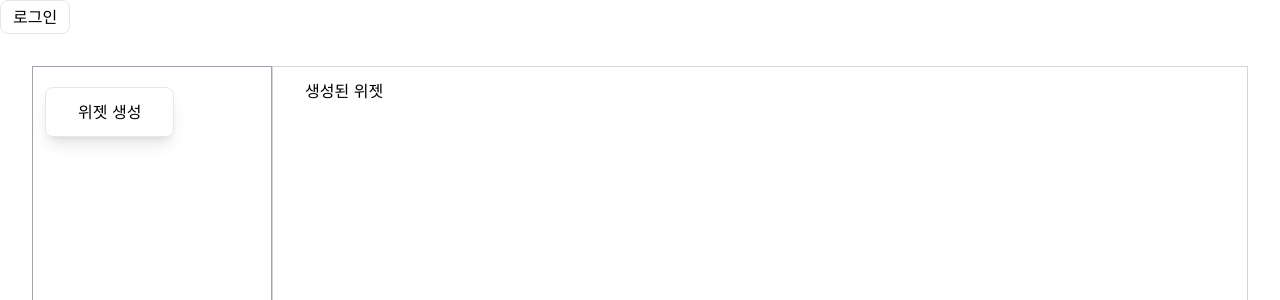
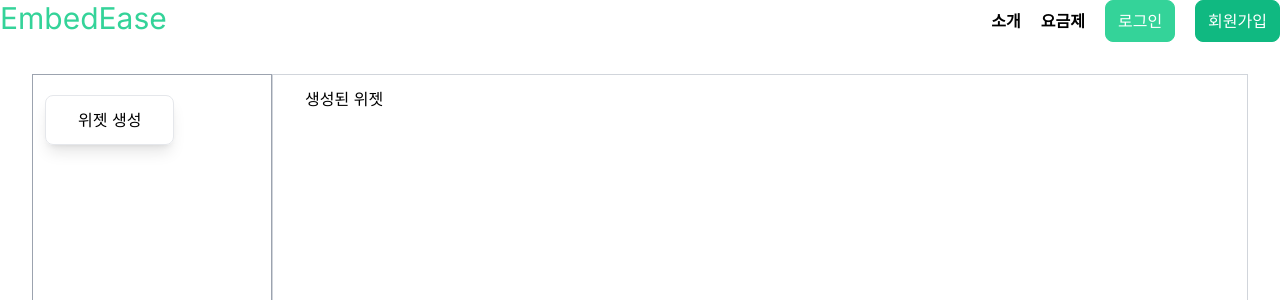
Before and after one commit to Seongseokwon/notion-widget, a Next.js app: page /widget in a window 1280 px wide. Shown: the top 300 px of the page. Built offline with nearby package versions, Linux system fonts and the light colour scheme; no server answers.

Commit message:
헤더 수정

```diff
--- a/src/components/Header.tsx
+++ b/src/components/Header.tsx
@@ -1,5 +1,6 @@
 import { customAxios } from "@/libs/axios";
 import { useAuthStore } from "@/store/authStore";
+import Link from "next/link";
 import { useRouter } from "next/navigation";
 
 interface HeaderProps {}
@@ -7,9 +8,13 @@ interface HeaderProps {}
 const Header = ({}: HeaderProps) => {
   const router = useRouter();
   const { user, initUser } = useAuthStore();
-  console.log(user);
+
   const handleLogin = () => {
     router.push("/auth/login");
+  };
+
+  const handleRegister = () => {
+    router.push("/auth/register");
   };
   const handleLogout = async () => {
     await customAxios.getInstance().get("/auth/logout");
@@ -19,26 +24,81 @@ const Header = ({}: HeaderProps) => {
     router.push("/");
   };
   return (
-    <header>
-      <div>
+    <header className="flex">
+      <section className="flex-initial w-48">
+        <h2
+          className="
+        text-3xl
+        text-emerald-400
+        cursor-pointer
+        "
+          role="presentation"
+        >
+          <Link href="/">EmbedEase</Link>
+        </h2>
+      </section>
+      <section className="flex-1 flex justify-end items-center gap-5">
+        <Link className="font-semibold" href="#">
+          소개
+        </Link>
+        <Link className="font-semibold" href="#">
+          요금제
+        </Link>
         {user ? (
           <button
-            className="border border-gray-200 rounded-lg px-3 py-1"
+            className="text-white
+             border
+              bg-emerald-400
+               border-emerald-400
+                rounded-lg
+                px-3
+                 py-2
+                 hover:bg-emerald-500
+                 hover:border-emerald-500"
             type="button"
             onClick={handleLogout}
           >
             로그아웃
           </button>
         ) : (
+          <>
             <button
-            className="border border-gray-200 rounded-lg px-3 py-1"
+              className="
+            text-white
+             border
+              bg-emerald-400
+               border-emerald-400
+                rounded-lg
+                px-3
+                 py-2
+                 hover:bg-emerald-500
+                 hover:border-emerald-500
+                 "
               type="button"
               onClick={handleLogin}
             >
               로그인
             </button>
+            <button
+              className="
+            text-white
+             border
+              bg-emerald-500
+               border-emerald-500
+                rounded-lg
+                px-3
+                 py-2
+                 hover:bg-emerald-600
+                 hover:border-emerald-600
+                 "
+              type="button"
+              onClick={handleRegister}
+            >
+              회원가입
+            </button>
+          </>
         )}
-      </div>
+      </section>
     </header>
   );
 };
```
Lines whose indentation alone changed are shown as unchanged.
